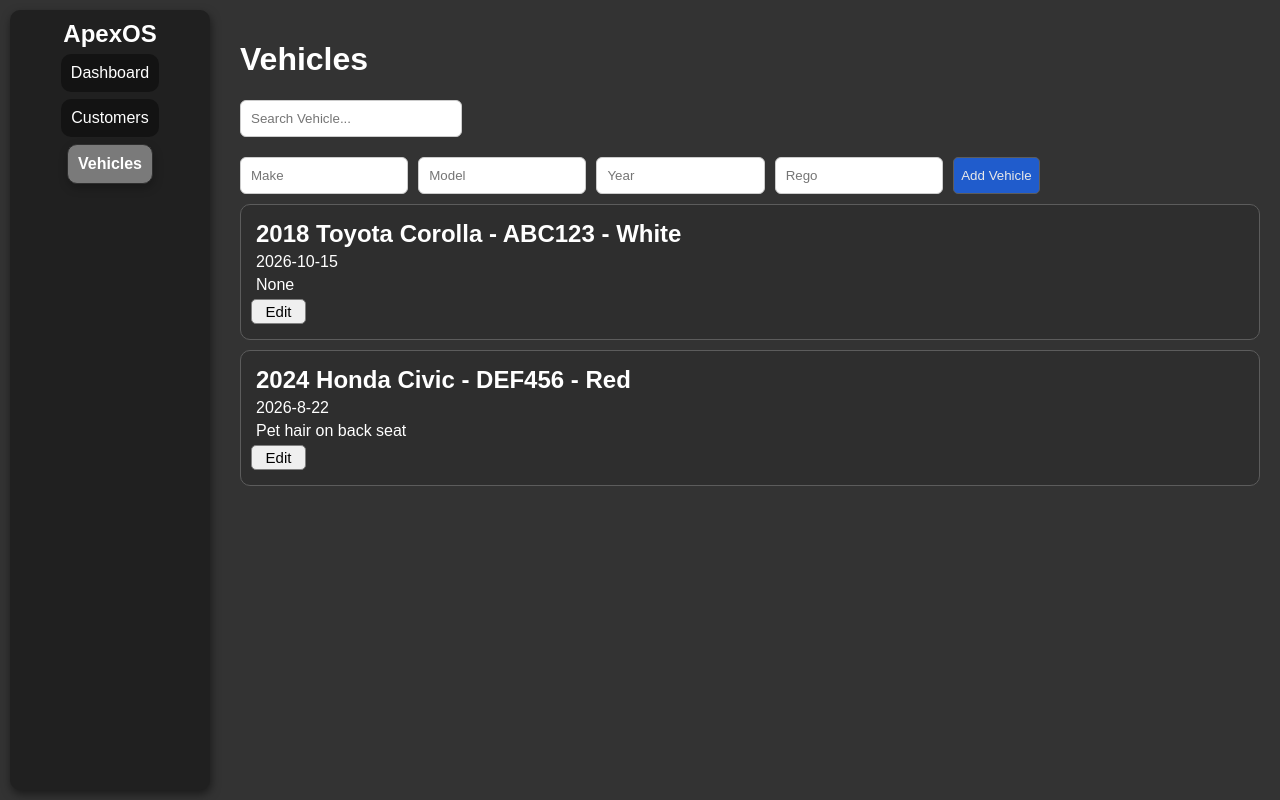
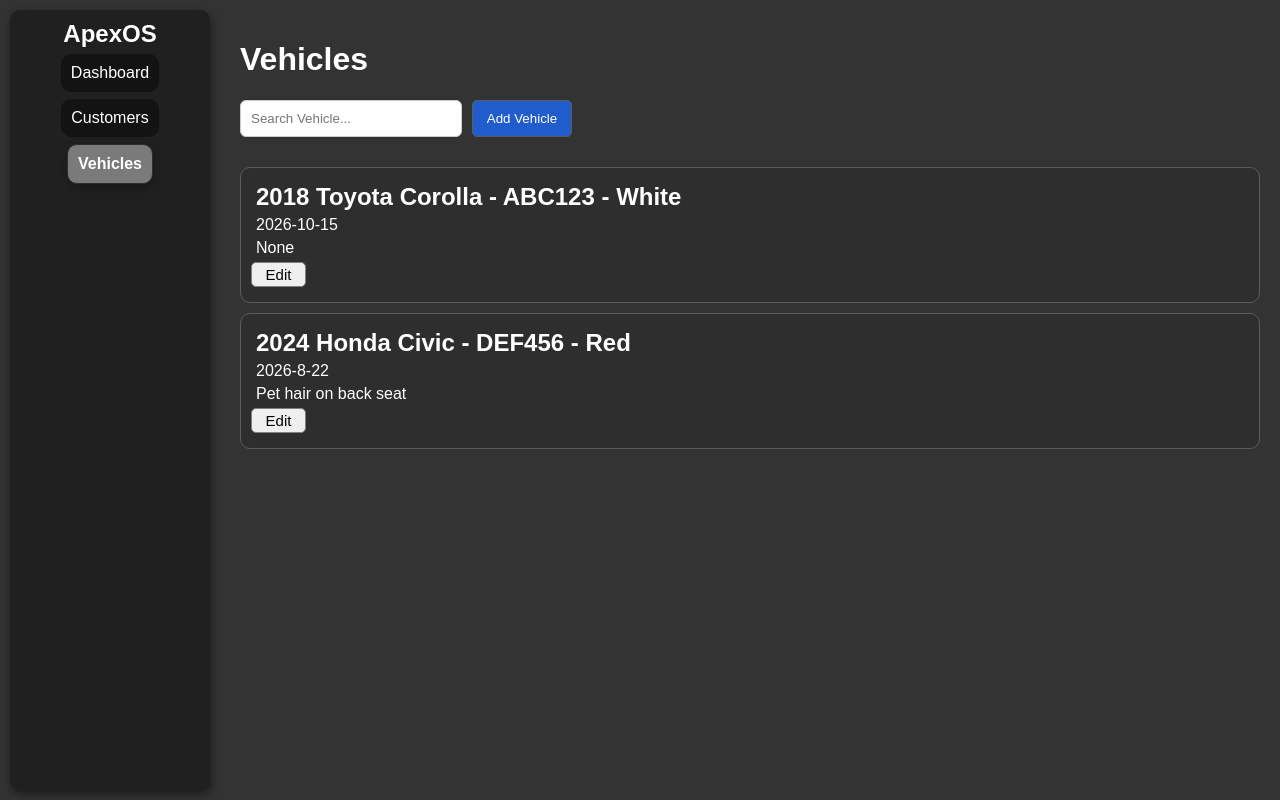
Before and after one commit to Melall462/apex-os, a React (Vite) app: page /vehicles in a window 1280 px wide. Built offline with nearby package versions, Linux system fonts and the light colour scheme.

Commit message:
feat(react): add modal form for creating and editing vehicles

```diff
--- a/src/components/AddCustomerForm.jsx
+++ b/src/components/AddCustomerForm.jsx
@@ -1,6 +1,6 @@
 import { useState } from "react";
 
-function AddCustomerForm({ onAddCustomer }) {
+function AddCustomerForm({ onAddCustomer, onClose }) {
     const [name, setName] = useState("");
     const [email, setEmail] = useState("");
     const [nameError, setNameError] = useState(null)
@@ -65,6 +65,7 @@ function AddCustomerForm({ onAddCustomer }) {
             >
                 Add Customer
             </button>
+            <button className="cancel-add-customer" type="button" onClick={() => onClose()}>Cancel</button>
         </div>
     );
 }
--- a/src/components/Customers.css
+++ b/src/components/Customers.css
@@ -34,19 +34,19 @@
     margin-top: 4px;
 }
 
-.add-customer-button {
+.add-customer-button, .cancel-add-customer {
     background: rgb(32, 92, 204);
     color: rgb(233, 233, 233);
     border: 1px solid rgb(92, 92, 92);
     border-radius: 5px;
-    width: 150px;
-    height: 30px;
+    width: 125px;
+    height: 35px;
     align-self: center;
     margin-top: 0;
     transition: 0.2s;
 }
 
-.add-customer-button:hover  {
+.add-customer-button:hover, .cancel-add-customer:hover {
     filter: brightness(80%);
 }
 
@@ -114,3 +114,27 @@
 .email-input.invalid {
     border: 1px solid red;
 }
+
+/* .add-customer-popup {
+    display: flex;
+    position: fixed;
+    inset: 0;
+    align-items: center;
+    justify-content: center;
+    background-color: rgba(53, 53, 53, 0.8);
+}
+
+.modal-panel {
+    background-color: rgb(59, 59, 59);
+    padding: 30px 30px 10px 30px;
+    border: 2px solid rgb(90, 90, 90);
+    border-radius: 10px;
+} */
+
+.cancel-add-customer {
+    background-color: #dc2626;
+}
+
+.search-input {
+    margin-top: 10px;
+}
--- a/src/components/Customers.jsx
+++ b/src/components/Customers.jsx
@@ -24,6 +24,7 @@ function Customers() {
     }, [customers]);
 
     const [searchTerm, setSearchTerm] = useState("")
+    const [isFormOpen, setIsFormOpen] = useState(false)
 
     const filteredCustomers = customers.filter((customer) => (
         customer.name.toLowerCase().includes(searchTerm.toLowerCase())
@@ -62,7 +63,14 @@ function Customers() {
     return(
         <div className="customers">
             <h1>Customers</h1>
-            <AddCustomerForm onAddCustomer={addCustomer} />
+            {!isFormOpen && <button className="add-customer-button" onClick={() => setIsFormOpen(true)}>Add Customer</button>}
+            {isFormOpen &&
+                <div className="add-customer-popup" onClick={() => setIsFormOpen(false)}>
+                    <div className="modal-panel" onClick={(event) => event.stopPropagation()}>
+                        <AddCustomerForm onAddCustomer={(name, email) => (addCustomer(name, email), setIsFormOpen(false))} onClose={() => setIsFormOpen(false)} />
+                    </div>
+                </div>
+            }
             <SearchCustomers searchTerm={searchTerm} onSearchChange={setSearchTerm}/>
             <CustomerList customers={filteredCustomers} onDeleteCustomer={deleteCustomer} onEditCustomer={editCustomer}/>
         </div>
--- a/src/components/Vehicles.css
+++ b/src/components/Vehicles.css
@@ -8,19 +8,27 @@
 
 .add-vehicle {
   display: flex;
+  flex-direction: column;
   gap: 12px;
 }
 
-.add-vehicle .vehicle-input {
-    flex: 1;
-    min-width: 0;
-    box-sizing: border-box;
+.cancel-button, .add-vehicle-button {
+    height: 37px;
+    width: 100px;
+    align-self: center;
+    background: rgb(32, 92, 204);
+    color: rgb(233, 233, 233);
+    border: 1px solid rgb(92, 92, 92);
+    border-radius: 5px;
 }
 
-.add-vehicle .add-vehicle-button {
-    flex: 0.5;
-    min-width: 0;
-    box-sizing: border-box;
+.vehicle-input {
+    width: 189px;
+}
+
+.cancel-button {
+    margin-bottom: 20px;
+    background-color: #dc2626;
 }
 
 .vehicle-card {
@@ -60,3 +68,14 @@
 .edit-vehicle:hover {
     filter: brightness(80%);
 }
+
+.add-vehicle-button-popup {
+    margin-left: 10px;
+    height: 37px;
+    width: 100px;
+    align-self: center;
+    background-color: rgb(32, 92, 204);
+    border-radius: 5px;
+    border: 1px solid rgb(92, 92, 92);
+    color: white;
+}
--- a/src/components/Vehicles.jsx
+++ b/src/components/Vehicles.jsx
@@ -27,6 +27,7 @@ function Vehicles() {
     const [rego, setRego] = useState("")
     const [error, setError] = useState("")
     const [editingRego, setEditingRego] = useState(null)
+    const [isFormOpen, setIsFormOpen] = useState(false)
 
     const normalizedSearch = searchTerm.toLowerCase().trim()
 
@@ -79,12 +80,15 @@ function Vehicles() {
         setYear("")
         setRego("")
         setEditingRego(null)
+        setIsFormOpen(false)
+
     }
 
     function handleEditVehicle(rego) {
         const vehicle = vehicles.find((vehicle) => vehicle.rego === rego)
 
         if (vehicle) {
+            setIsFormOpen(true)
             setMake(vehicle.make)
             setModel(vehicle.model)
             setYear(vehicle.year)
@@ -100,23 +104,32 @@ function Vehicles() {
         setRego("")
         setEditingRego(null)
         setError("")
+        setIsFormOpen(false)
     }
 
     return(
         <div>
             <h1>Vehicles</h1>
             <input className="vehicle-search" placeholder="Search Vehicle..." value={searchTerm} onChange={(event) => setSearchTerm(event.target.value)}></input>
-            <form className="add-vehicle" onSubmit={addVehicle}>
+            {!isFormOpen && <button className="add-vehicle-button-popup" type="button" onClick={() => setIsFormOpen(true)}>Add Vehicle</button>}
+            {isFormOpen &&
+                <div className="add-customer-popup" onClick={() => setIsFormOpen(false)}>
+                    <div className="modal-panel" onClick={(event) => event.stopPropagation()}>
+                        <form className="add-vehicle" onSubmit={(event) => (addVehicle(event))}>
                             <input className="vehicle-input" placeholder="Make" value={make} onChange={(event) => setMake(event.target.value)}></input>
-                <input className="vehicle-input" placeholder="Model" value={model} onChange={(event) => setModel(event.target.value)}></input>
+                            <input className="vehicle-input" placeholder="Model" value={model} onC  hange={(event) => setModel(event.target.value)}></input>
                             <input className="vehicle-input" placeholder="Year" value={year} onChange={(event) => setYear(event.target.value)}></input>
                             <input className="vehicle-input" placeholder="Rego" value={rego} onChange={(event) => setRego(event.target.value)}></input>
+                            {error !== "" && <p>{error}</p>}
                             {!editingRego ?
                             <button className="add-vehicle-button" type="submit">Add Vehicle</button> :
                             <button className="add-vehicle-button" type="submit">Update</button>
                             }
+                            {isFormOpen && <button className="cancel-button" onClick={() => handleCancelEdit()} type="button">Cancel</button>}
                         </form>
-            {error !== "" && <p>{error}</p>}
+                    </div>
+                </div>
+            }
             {
                 filteredVehicles.length === 0 ?
                 <p>No vehicles found</p> :
--- a/src/index.css
+++ b/src/index.css
@@ -29,9 +29,18 @@ h2, p {
     margin-bottom: 10px;
 }
 
-.add-vehicle-button {
-    background: rgb(32, 92, 204);
-    color: rgb(233, 233, 233);
-    border: 1px solid rgb(92, 92, 92);
-    border-radius: 5px;
+.add-customer-popup {
+    display: flex;
+    position: fixed;
+    inset: 0;
+    align-items: center;
+    justify-content: center;
+    background-color: rgba(53, 53, 53, 0.8);
 }
+
+.modal-panel {
+    background-color: rgb(59, 59, 59);
+    padding: 30px 30px 10px 30px;
+    border: 2px solid rgb(90, 90, 90);
+    border-radius: 10px;
+}
```
Lines whose indentation alone changed are shown as unchanged.
